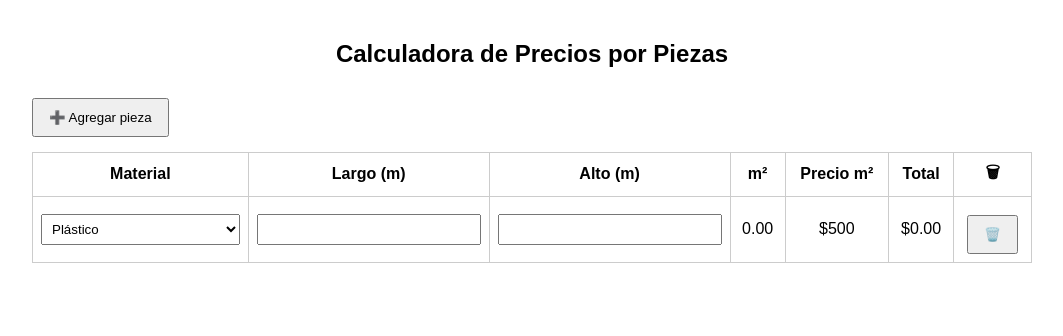
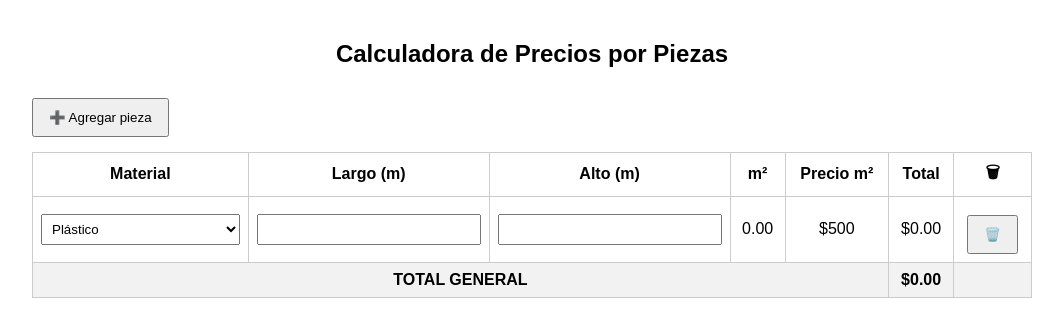
Before and after one commit to martinwjne/Calculadora-precios, a plain HTML site: page index.html in a window 1280 px wide. Shown: the whole page, without its empty margins (108-1171 px from the left). Drawn offline with Linux system fonts and the light colour scheme.

Commit message:
index.html
Signed-off-by: martinwjne <166484070+martinwjne@users.noreply.github.com>

```diff
--- a/index.html
+++ b/index.html
@@ -39,6 +39,10 @@
       padding: 10px 15px;
       margin-top: 10px;
     }
+    tfoot td {
+      font-weight: bold;
+      background-color: #f2f2f2;
+    }
   </style>
 </head>
 <body>
@@ -61,6 +65,13 @@
       <tbody id="tabla">
         <!-- Filas dinámicas -->
       </tbody>
+      <tfoot>
+        <tr>
+          <td colspan="5">TOTAL GENERAL</td>
+          <td id="totalGeneral">$0.00</td>
+          <td></td>
+        </tr>
+      </tfoot>
     </table>
   </div>
 
@@ -123,10 +134,13 @@
       const tdEliminar = document.createElement('td');
       const btnEliminar = document.createElement('button');
       btnEliminar.textContent = '🗑️';
-      btnEliminar.onclick = () => fila.remove();
+      btnEliminar.onclick = () => {
+        fila.remove();
+        actualizarTotalGeneral();
+      };
       tdEliminar.appendChild(btnEliminar);
 
-      // Evento para actualizar los cálculos
+      // Actualizar fila
       const actualizar = () => {
         const largo = parseFloat(inputLargo.value) || 0;
         const alto = parseFloat(inputAlto.value) || 0;
@@ -137,11 +151,13 @@
         tdM2.textContent = m2.toFixed(2);
         tdPrecio.textContent = `$${precio}`;
         tdTotal.textContent = `$${total.toFixed(2)}`;
+
+        actualizarTotalGeneral();
       };
 
       [select, inputLargo, inputAlto].forEach(el => el.oninput = actualizar);
 
-      // Armar fila
+      // Agregar la fila
       fila.appendChild(tdMaterial);
       fila.appendChild(tdLargo);
       fila.appendChild(tdAlto);
@@ -149,11 +165,25 @@
       fila.appendChild(tdPrecio);
       fila.appendChild(tdTotal);
       fila.appendChild(tdEliminar);
+      tabla.appendChild(fila);
 
-      tabla.appendChild(fila);
+      actualizar(); // Para mostrar valores iniciales
     }
 
-    // Agrega una fila al inicio
+    function actualizarTotalGeneral() {
+      const filas = document.querySelectorAll('#tabla tr');
+      let total = 0;
+      filas.forEach(fila => {
+        const td = fila.querySelector('td:nth-child(6)');
+        if (td && td.textContent.includes('$')) {
+          const valor = parseFloat(td.textContent.replace('$', '')) || 0;
+          total += valor;
+        }
+      });
+      document.getElementById('totalGeneral').textContent = `$${total.toFixed(2)}`;
+    }
+
+    // Carga una fila inicial
     agregarFila();
   </script>
 </body>
```
